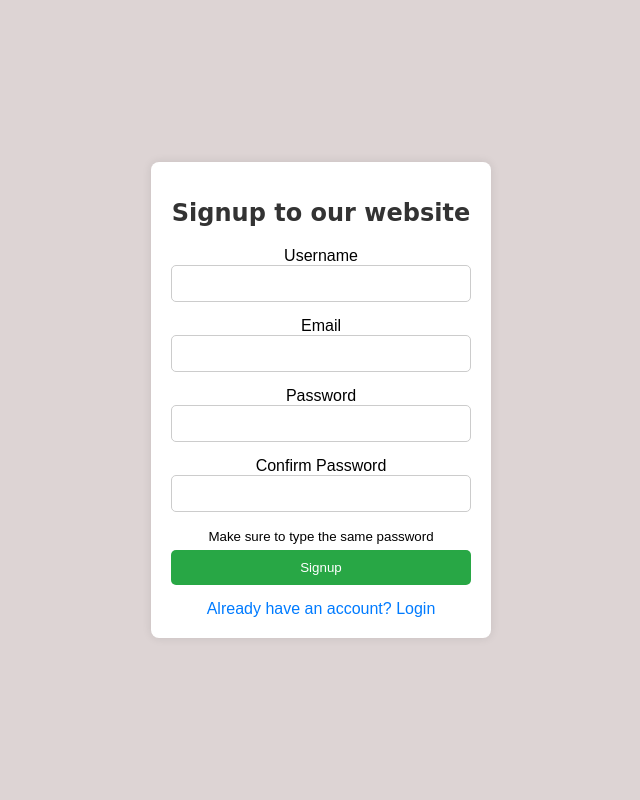
After one commit to Rahul052004/Kolkatacafe-website, a PHP site: page /signup.php in a window 1280 px wide. The commit adds this page. Shown: the whole page, without its empty margins (319-959 px from the left). Run offline with PHP 8.4, Linux system fonts and the light colour scheme.

Commit message:
Second Commit

```diff
--- a/cart.html
+++ b/cart.php
@@ -13,7 +13,7 @@
             <ul id="cartItems"></ul>
             <p>Total: Rs. <span id="totalAmount">0</span></p>
         </div>
-        <a class="back-to-menu" href="menu.html">Back to Menu</a>
+        <a class="back-to-menu" href="menu.php">Back to Menu</a>
     </div>
 
     <script>
--- a/forgot.html
+++ b/forgot.php
@@ -66,7 +66,7 @@
             <input type="email" placeholder="Enter your email" required>
             <button type="submit">Reset Password</button>
         </form>
-        <a href="login.html">Back to Login</a>
+        <a href="login.php">Back to Login</a>
     </div>
 </body>
 </html>
--- a/login.html
+++ b/login.php
@@ -23,8 +23,8 @@
             </div>
         </form>
         <div class="options">
-            <a href="forgot.html">Forgot Password?</a>
-            <a href="signup.html">Sign Up</a>
+            <a href="forgot.php">Forgot Password?</a>
+            <a href="signup.php">Sign Up</a>
         </div>
     </div>
 </body>
--- a/menu.html
+++ b/menu.php
@@ -71,7 +71,7 @@
 
         </section>
           </div>
-        <a class="view-cart" href="cart.html">View Cart</a>
+        <a class="view-cart" href="cart.php">View Cart</a>
     </div>
 
     </main>
--- /dev/null
+++ b/signup.php
@@ -0,0 +1,140 @@
+<?php
+   $showAlert = false;
+   $showError = false;
+  if($_SERVER["REQUEST_METHOD"]=="POST"){
+    include 'partials/_dbconnect.php';
+    $username = $_POST["username"];
+    $email=$_POST["email"];
+    $password = $_POST["password"];
+    $cpassword = $_POST["cpassword"];
+    $exists=false;
+    $existSql = "SELECT * FROM `users` WHERE username = '$username'";
+    $result = mysqli_query($conn,$existSql);
+    $numExistRows = mysqli_num_rows($result);
+    if($numExistRows>0){
+      // $exists = true;
+      $showError = "Email Already Exists ";
+    }
+    else{
+          // $exists=false;
+        if(($password == $cpassword)){
+          $hash = password_hash($password, PASSWORD_DEFAULT);
+          $sql = "INSERT INTO `person` (`username`, `email`, `password`, `dt`) VALUES ('$username' , '$email', '$hash', current_timestamp());";
+          $result = mysqli_query($conn,$sql);
+          if($result){
+            $showAlert = true;
+          }
+        }
+        else{
+          $showError = "Passwords do not match  ";
+        }
+    }
+  }
+?>
+<!DOCTYPE html>
+<html lang="en">
+<head>
+    <meta charset="UTF-8">
+    <meta name="viewport" content="width=device-width, initial-scale=1.0">
+    <title>Sign Up</title>
+    <style>
+        body {
+            font-family: Arial, sans-serif;
+            background-color: #ddd4d4;
+            display: flex;
+            justify-content: center;
+            align-items: center;
+            height: 100vh;
+            margin: 0;
+        }
+        .container {
+            background-color: #fff;
+            padding: 20px;
+            border-radius: 8px;
+            box-shadow: 0 0 10px rgba(0, 0, 0, 0.1);
+            width: 300px;
+            text-align: center;
+        }
+        h1 {
+            font-family:'Amita', cursive;
+            font-size: 24px;
+            margin-bottom: 20px;
+            color: #333;
+        }
+        input[type="text"],
+        input[type="email"],
+        input[type="password"] {
+            width: 100%;
+            padding: 10px;
+            margin-bottom: 15px;
+            border: 1px solid #ccc;
+            border-radius: 5px;
+            box-sizing: border-box;
+        }
+        button {
+            margin-top:5px;
+            width: 100%;
+            padding: 10px;
+            background-color: #28a745;
+            color: white;
+            border: none;
+            border-radius: 5px;
+            cursor: pointer;
+        }
+        button:hover {
+            background-color: #218838;
+        }
+        a {
+            display: block;
+            margin-top: 15px;
+            color: #007bff;
+            text-decoration: none;
+        }
+        a:hover {
+            text-decoration: underline;
+        }
+    </style>
+</head>
+<body>
+<?php
+
+if ($showAlert) {
+  // Signup successful
+  echo "<script>alert('Signup successful! You can now log in.'); window.location.href = 'login.php';</script>";
+}
+if($showError){
+echo "<script>alert('.$showError. Please try again.');</script>";
+}
+?>
+    <div class="container">
+      <h1 class="text-center">Signup to our website</h1>
+
+        <form action="/food/signup.php" method="post">
+        <div class="form-group">
+          <label for="username">Username</label>
+          <input type="text" maxlength="20" class="form-control" id="username" name="username" aria-describedby="emailHelp">
+        </div>
+        <div class="form-group">
+          <label for="email">Email</label>
+          <input type="email" maxlength="20" class="form-control" id="email" name="email" aria-describedby="emailHelp">
+        </div>
+        <div class="form-group">
+          <label for="password">Password</label>
+          <input type="password" maxlength="20" class="form-control" id="password" name="password">
+        </div>
+        <div class="form-group">
+          <label for="cpassword">Confirm Password</label>
+          <input type="password" class="form-control" id="cpassword" name="cpassword">
+          <small id="emailHelp" class="form-text text-muted">Make sure to type the same password</small>
+        </div>
+
+        <button type="submit" class="btn btn-primary">Signup</button>
+        </form>
+        <a href="/food/login.php">Already have an account? Login</a>
+    </div>
+    <script src="https://code.jquery.com/jquery-3.4.1.slim.min.js" integrity="sha384-J6qa4849blE2+poT4WnyKhv5vZF5SrPo0iEjwBvKU7imGFAV0wwj1yYfoRSJoZ+n" crossorigin="anonymous"></script>
+    <script src="https://cdn.jsdelivr.net/npm/popper.js@1.16.0/dist/umd/popper.min.js" integrity="sha384-Q6E9RHvbIyZFJoft+2mJbHaEWldlvI9IOYy5n3zV9zzTtmI3UksdQRVvoxMfooAo" crossorigin="anonymous"></script>
+    <script src="https://cdn.jsdelivr.net/npm/bootstrap@4.4.1/dist/js/bootstrap.min.js" integrity="sha384-wfSDF2E50Y2D1uUdj0O3uMBJnjuUD4Ih7YwaYd1iqfktj0Uod8GCExl3Og8ifwB6" crossorigin="anonymous"></script>
+
+</body>
+</html>
```
Also changed, not shown: cafe2.js (added, +41 -0 lines), index.php (renamed from index.html, +4 -3 lines), partials/_dbconnect.php (added, +11 -0 lines), phone.css (deleted, +0 -68 lines), signup.html (deleted, +0 -77 lines), style.css (+35 -1 lines), image/cart2.png (added), image/carts.png (added).
